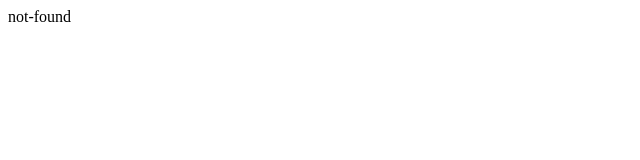
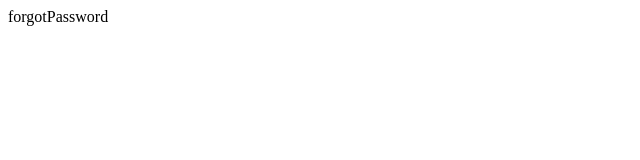
Before and after one commit to Zagaz/my-react-typescript-nextjs, a Next.js app: page /forgot-password in a window 1280 px wide. Before the commit this address had no page. Shown: the top 160 px of the page, without its empty margins (0-640 px from the left). Built offline with nearby package versions, Linux system fonts and the light colour scheme.

Commit message:
feat: Add forgotPassword, login, register, and page components
This commit adds the forgotPassword, login, register, and page components to the application. These components are essential for the authentication flow and general page rendering.

```diff
--- /dev/null
+++ b/src/app/(auth)/forgot-password/page.tsx
@@ -0,0 +1,9 @@
+import React from 'react'
+
+type Props = {}
+
+export default function forgotPassword({}: Props) {
+  return (
+    <div>forgotPassword</div>
+  )
+}
```
Also changed, not shown: src/app/(auth)/login/page.tsx (added, +9 -0 lines), src/app/(auth)/register/page.tsx (added, +9 -0 lines), src/app/_lib/page.tsx (added, +9 -0 lines), src/app/_lib/format-date.ts (added).
